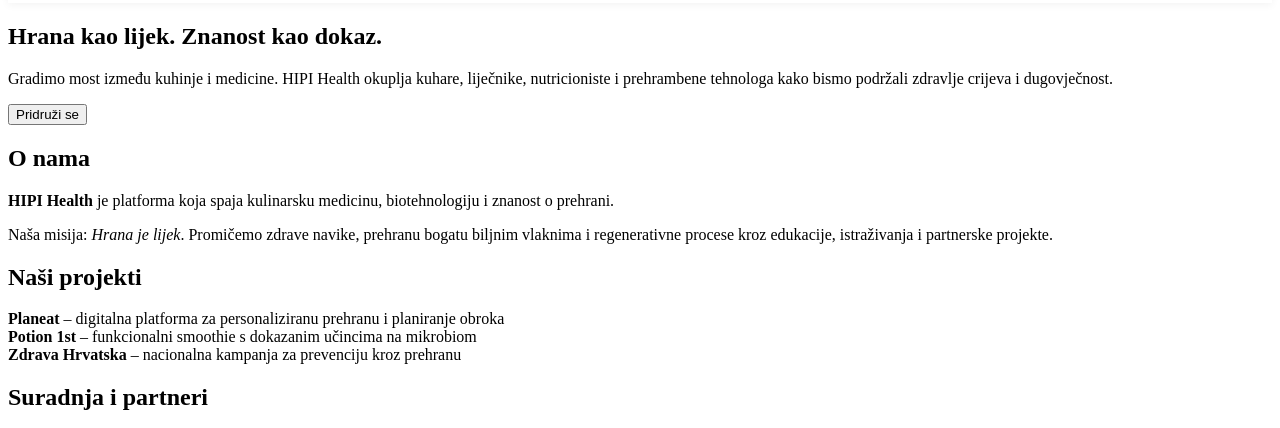
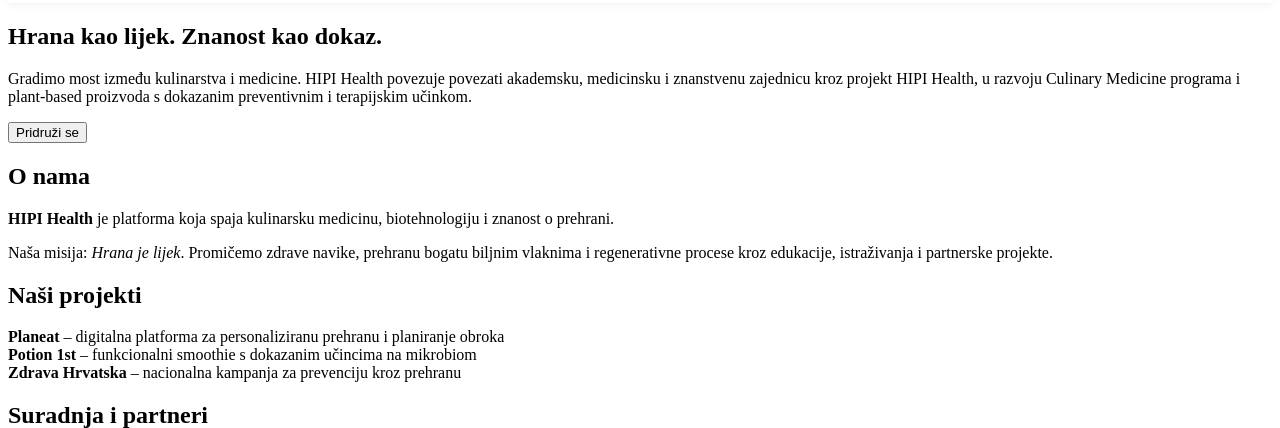
Before and after one commit to harveypilas/hipihealth-site, a plain HTML site: page index.html in a window 1280 px wide. Shown: the part 125-553 px from the top of the page. Drawn offline with Linux system fonts and the light colour scheme.

Commit message:
Update index.html

```diff
--- a/index.html
+++ b/index.html
@@ -6,7 +6,7 @@
   <meta name="viewport" content="width=device-width, initial-scale=1.0">
   <title>HIPI Health – Hrana kao lijek</title>
 
-  <meta name="description" content="HIPI Health – povezujemo kuhare, liječnike, nutricioniste i prehrambene tehnologa u svrhu zdravlja crijeva, dugovječnosti i održivog života.">
+  <meta name="description" content="HIPI Health – povezujemo kulinarstvo, liječnike, nutricioniste i prehrambene tehnologa u svrhu zdravlja crijeva, dugovječnosti i održivog života.">
   <link rel="icon" href="/1/Hipi Health logo.png">
 <link rel="stylesheet" href="/css/style.css">
 
@@ -29,7 +29,7 @@
 
   <section id="pocetna">
     <h1>Hrana kao lijek. Znanost kao dokaz.</h1>
-    <p>Gradimo most između kuhinje i medicine. HIPI Health okuplja kuhare, liječnike, nutricioniste i prehrambene tehnologa kako bismo podržali zdravlje crijeva i dugovječnost.</p>
+    <p>Gradimo most između kulinarstva i medicine. HIPI Health povezuje povezati akademsku, medicinsku i znanstvenu zajednicu kroz projekt HIPI Health, u razvoju Culinary Medicine programa i plant-based proizvoda s dokazanim preventivnim i terapijskim učinkom. </p>
     <button class="cta-btn" onclick="document.getElementById('kontakt').scrollIntoView({behavior:'smooth'})">Pridruži se</button>
   </section>
 
```
